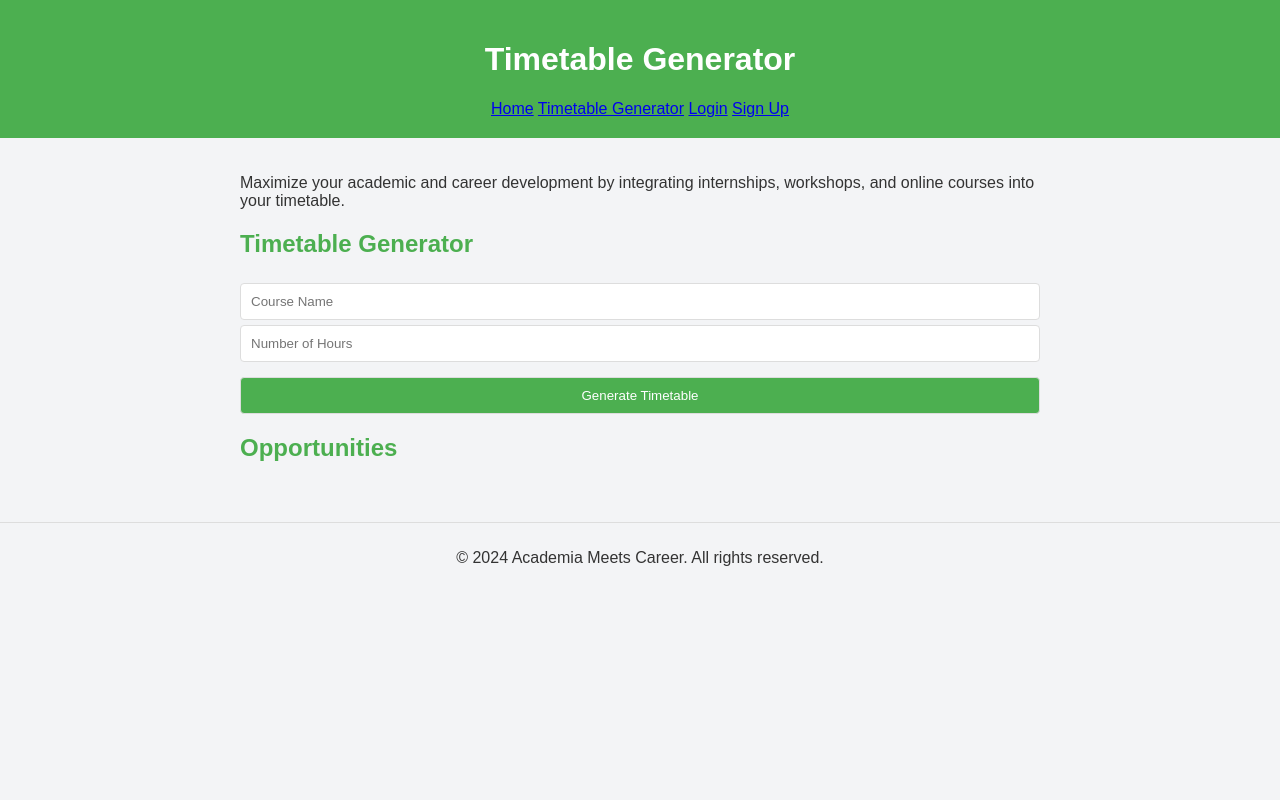
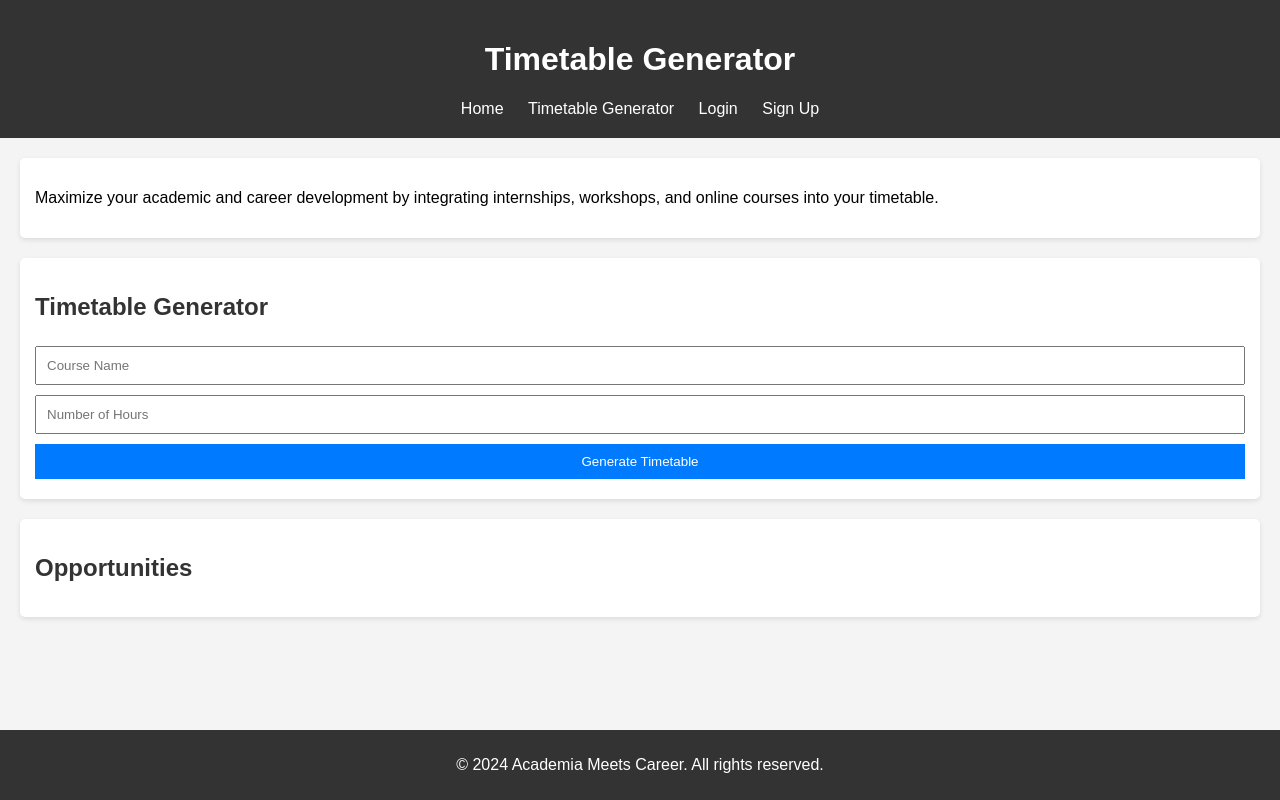
Before and after one commit to aa1923/Academia-Meets-Career, a plain HTML site: page timetable.html in a window 1280 px wide. Drawn offline with Linux system fonts and the light colour scheme.

Commit message:
Update styles.css

```diff
--- a/styles.css
+++ b/styles.css
@@ -2,70 +2,66 @@ body {
     font-family: Arial, sans-serif;
     margin: 0;
     padding: 0;
-  background-color: #f3f4f6;
-  color: #333;
+    background-color: #f4f4f4;
 }
 
 header {
-  background-color: #4CAF50;
+    background-color: #333;
     color: white;
-  padding: 20px;
     text-align: center;
+    padding: 20px 0;
+}
+
+nav a {
+    color: white;
+    text-decoration: none;
+    padding: 10px;
+}
+
+nav a:hover {
+    background-color: #555;
 }
 
 main {
     padding: 20px;
-  max-width: 800px;
-  margin: 0 auto;
+}
+
+section {
+    margin-bottom: 20px;
+    background-color: white;
+    padding: 15px;
+    border-radius: 5px;
+    box-shadow: 0 2px 5px rgba(0,0,0,0.1);
 }
 
 h2 {
-  color: #4CAF50;
+    color: #333;
 }
 
-.description, .form-section {
-  margin-bottom: 30px;
-  padding: 15px;
-  border: 1px solid #ddd;
-  border-radius: 5px;
-  background-color: white;
-}
-
-form {
-  display: flex;
-  flex-direction: column;
-}
-
-label {
-  margin-top: 10px;
-}
-
-input, textarea, button {
-  margin-top: 5px;
+input, button {
     padding: 10px;
-  border: 1px solid #ddd;
-  border-radius: 4px;
+    margin: 5px 0;
+    width: 100%;
+    box-sizing: border-box;
 }
 
 button {
-  background-color: #4CAF50;
+    background-color: #007bff;
     color: white;
+    border: none;
     cursor: pointer;
-  margin-top: 15px;
 }
 
 button:hover {
-  background-color: #45a049;
-}
-
-.hidden {
-  display: none;
+    background-color: #0056b3;
 }
 
 footer {
-  background-color: #f3f4f6;
-  padding: 10px;
     text-align: center;
-  margin-top: 20px;
-  border-top: 1px solid #ddd;
+    padding: 10px 0;
+    background-color: #333;
+    color: white;
+    position: fixed;
+    width: 100%;
+    bottom: 0;
 }
```
Lines whose indentation alone changed are shown as unchanged.
